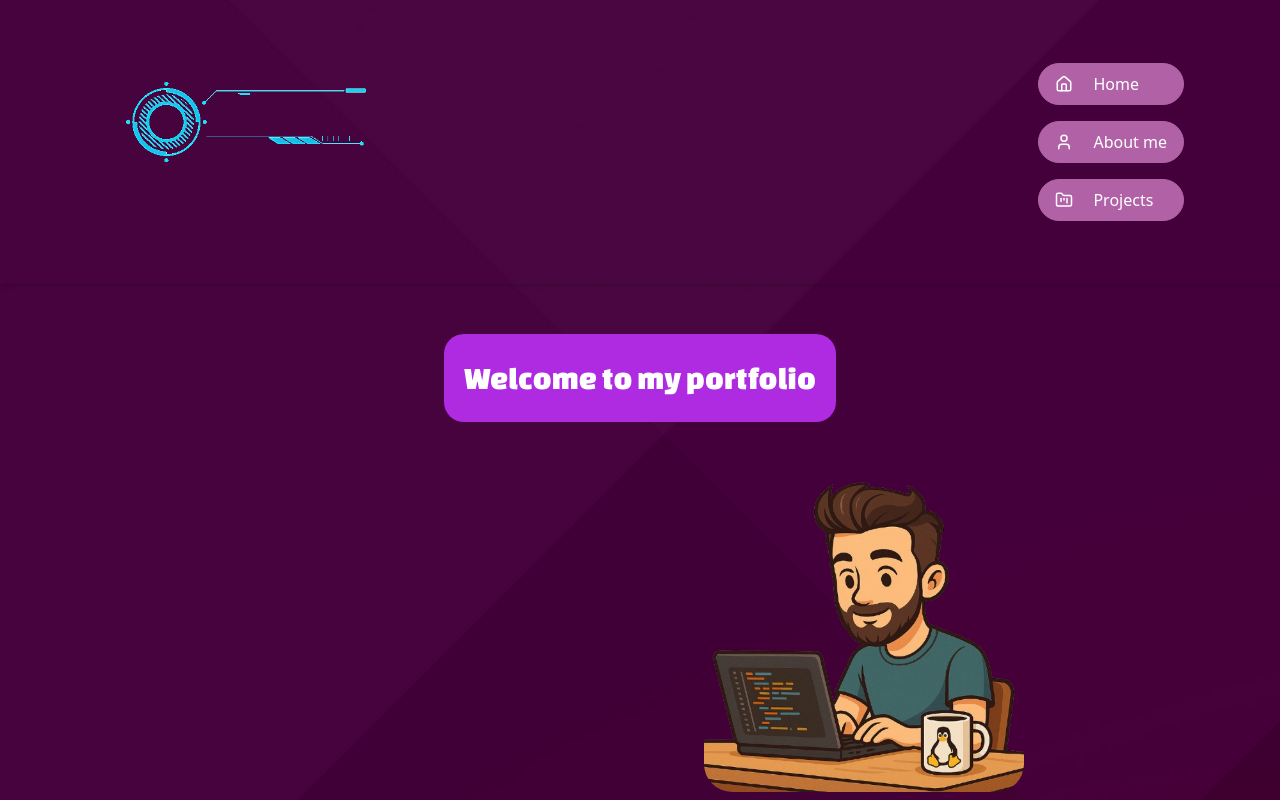
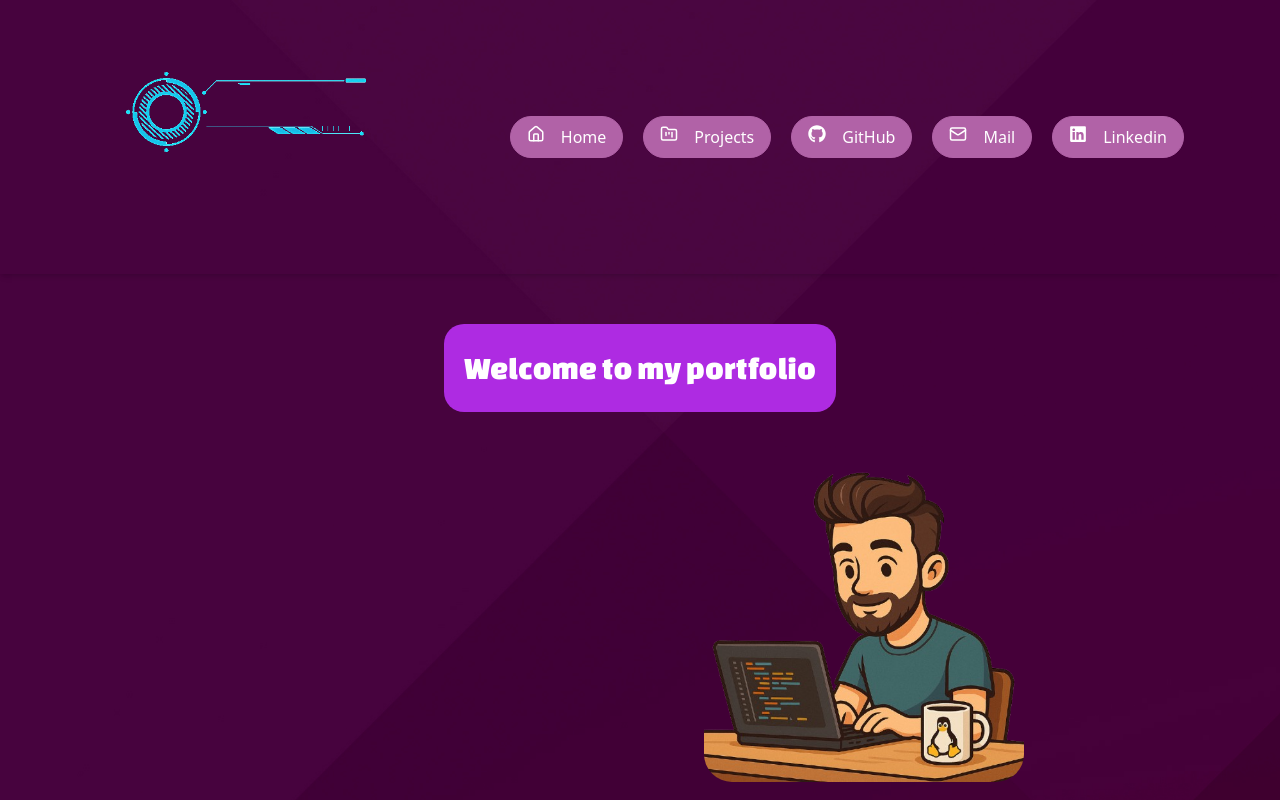
Before and after one commit to ncorpas88/myPortfolio, a React (Vite) app: page / in a window 1280 px wide. Shown: the top 800 px of the page. Built offline with nearby package versions, Linux system fonts and the light colour scheme; a web font is replaced by a local one.

Commit message:
estilos commit

```diff
--- a/src/components/Navbar.jsx
+++ b/src/components/Navbar.jsx
@@ -1,5 +1,6 @@
 import { Link } from "react-router-dom";
-import { Home, User, FolderKanban, Mail } from "lucide-react";
+import { Home, FolderKanban, Mail } from "lucide-react";
+import { FaGithub, FaLinkedin } from "react-icons/fa";
 import "../styles/navbar.css";
 
 function Navbar() {
@@ -11,13 +12,21 @@ function Navbar() {
           <Home size={18} />
           Home
         </Link>
-         <Link to="/about" className="nav-button">
-          <User size={18} />
-          About me
-        </Link>
-        <Link to="/projects" className="nav-button">
+         <Link to="/projects" className="nav-button">
           <FolderKanban size={18} />
           Projects
+        </Link>
+         <Link to="https://github.com/ncorpas88" className="nav-button">
+          <FaGithub size={18} />
+          GitHub
+        </Link>
+        <Link to="natel1988@gmail.com" className="nav-button">
+          <Mail size={18} />
+          Mail
+        </Link>
+        <Link to="https://www.linkedin.com/in/ncorpas/" className="nav-button">
+          <FaLinkedin size={18} />
+          Linkedin
         </Link>
       </div>
     </nav>
--- a/src/styles/navbar.css
+++ b/src/styles/navbar.css
@@ -10,12 +10,12 @@
 
 
 .navbar-links {
-  @apply flex flex-col gap-4;
+  @apply flex flex-col md:flex-row gap-5;
   margin-right: 80px;
 }
 
 .nav-button {
-  @apply flex items-center gap-5 border
+  @apply flex justify-center gap-4 border
   border-ubuntu-light text-white px-4 py-2 rounded-3xl
    bg-ubuntu-light hover:bg-ubuntu-dark transition;
 }
@@ -23,5 +23,11 @@
 
 .logo {
  margin-left: 80px;
- margin-top: -40px;
+ margin-top: -50px;
 }
+
+@media (max-width:1100px) {
+   .navbar-links{
+    @apply flex-col gap-4
+   }
+}
```
